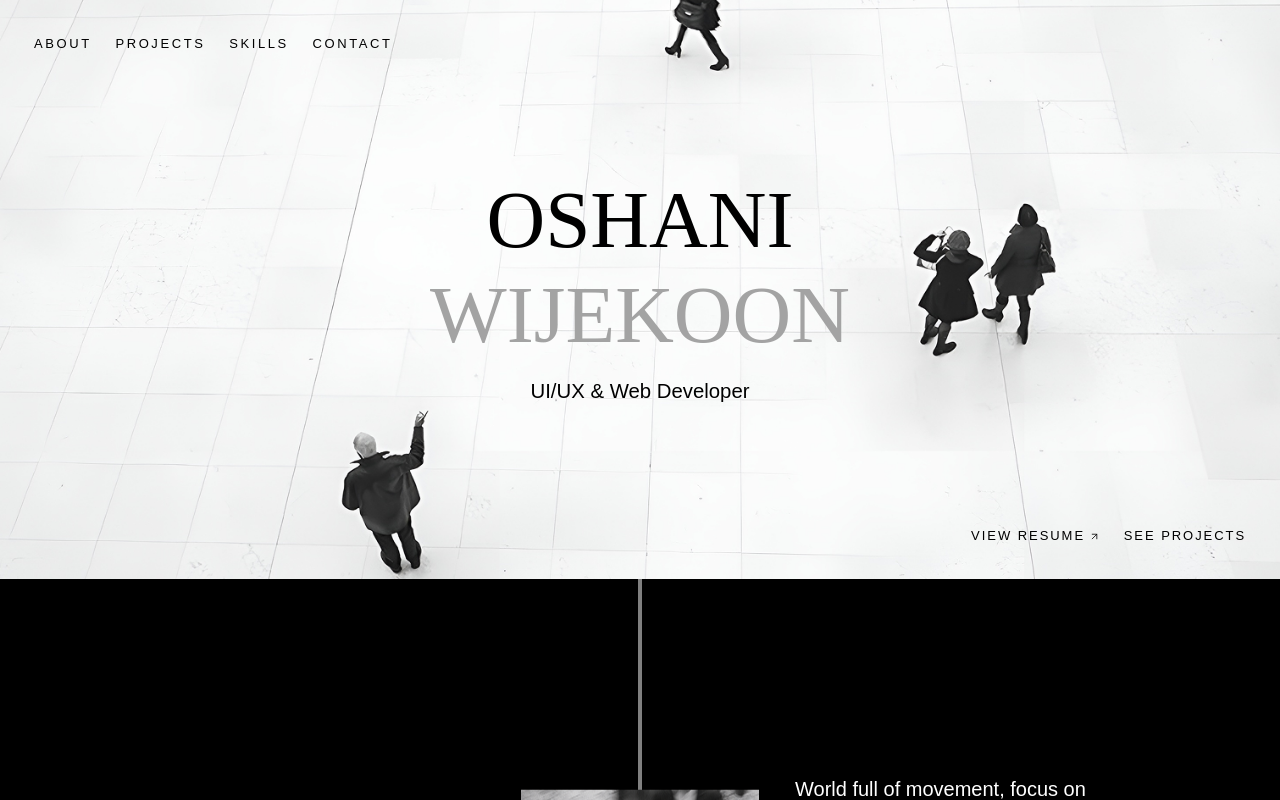
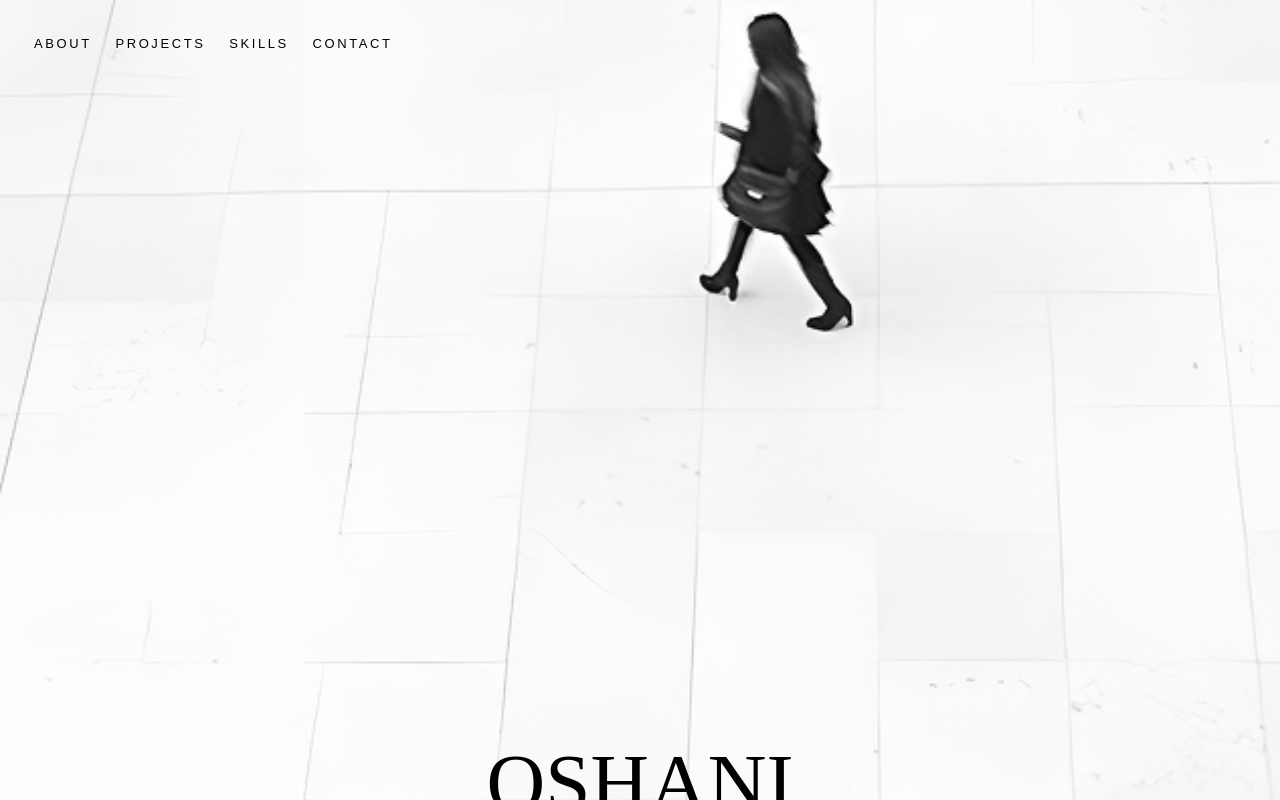
Before and after one commit to OshaniWijekoon/portfolio-fixed, a Next.js app: page / in a window 1280 px wide. Shown: the top 800 px of the page. Built offline with nearby package versions, Linux system fonts and the light colour scheme; a web font is replaced by a local one.

Commit message:
update vh

```diff
--- a/components/Hero.tsx
+++ b/components/Hero.tsx
@@ -38,7 +38,7 @@ export default function Hero() {
   return (
     <section
       id="home"
-      className="relative flex aspect-[3/4] w-full flex-col overflow-hidden bg-[#f4f4f2] sm:aspect-[1536/695]"
+      className="relative flex aspect-[3/4] w-full flex-col overflow-hidden bg-[#f4f4f2] sm:aspect-[100vh]"
     >
       <div aria-hidden="true" className="absolute inset-0">
         <Image
```
